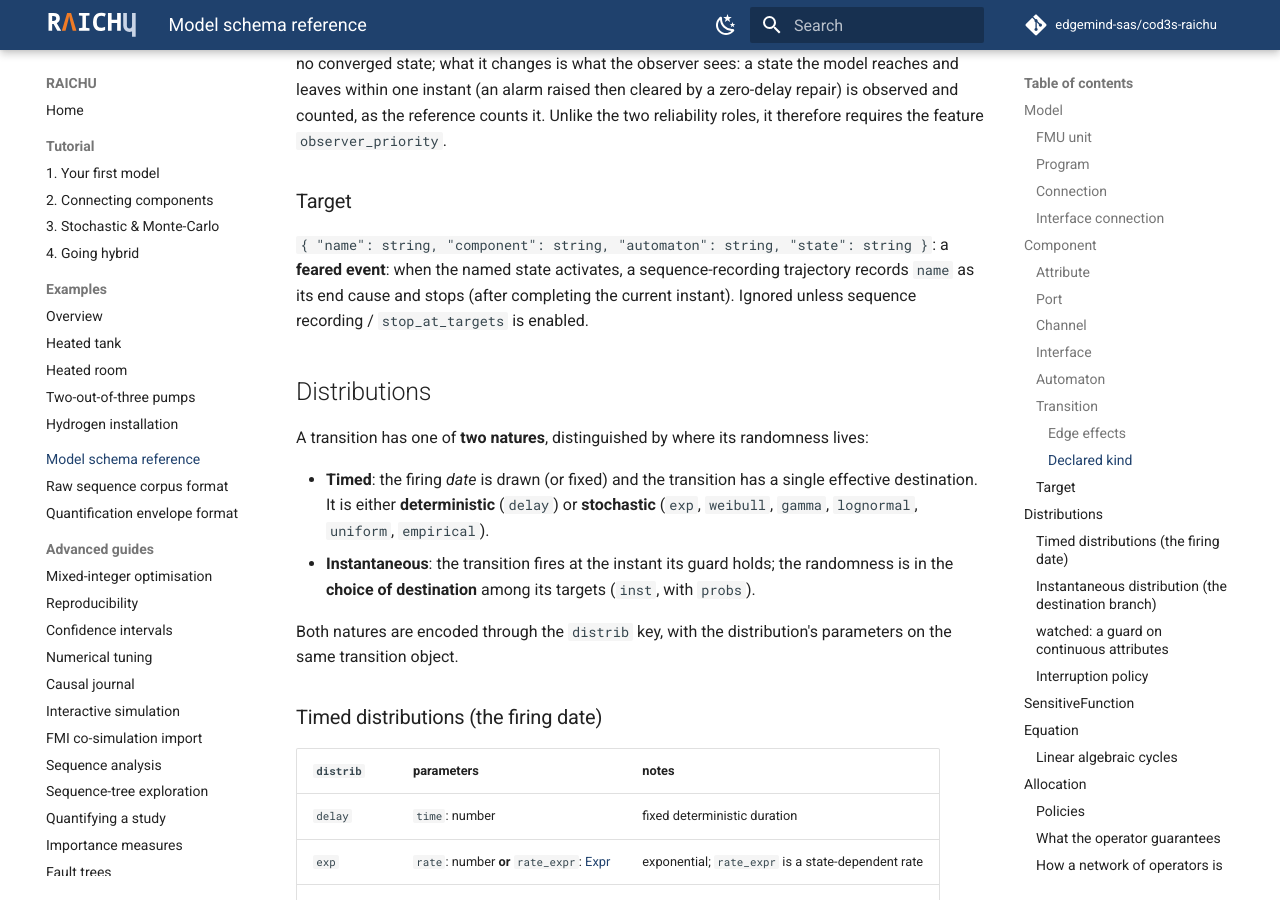
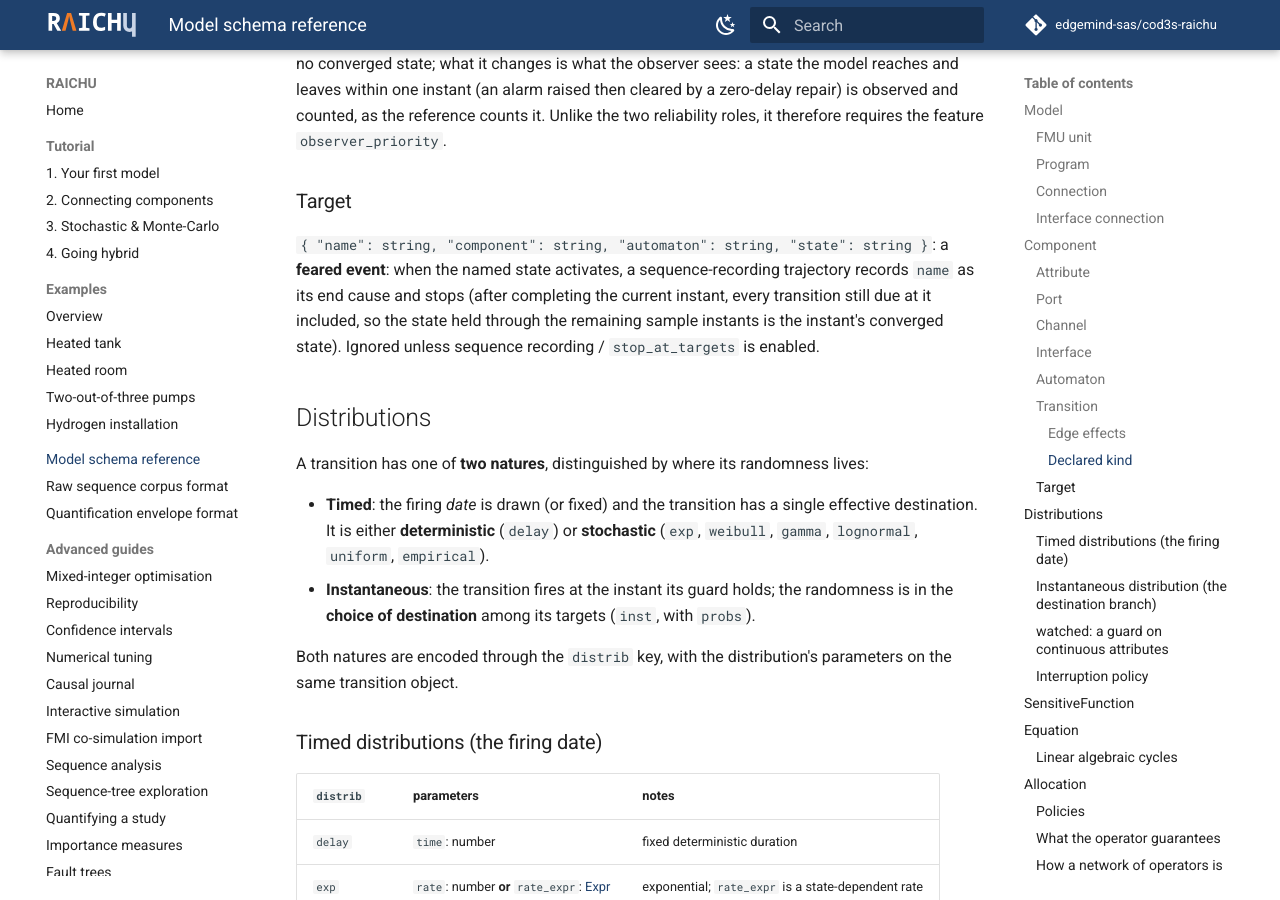
Before and after one commit to edgemind-sas/cod3s-raichu, an MkDocs documentation site: the page built from docs/reference/model-schema.md, in a window 1280 px wide and 900 px high, scrolled down 9028 px. Built offline with MkDocs 1.6.1 and Material for MkDocs 9.7.7, drawn with Linux system fonts in a browser that asks for light colours; comment, search, counter and statistics services are not loaded.

Commit message:
docs(core): state that a stop at a target latches the converged instant (#122)
A trajectory that stops at a target completes the instant first, every
transition still due at it included, so the state held through the remaining
sample instants is the instant's converged state. The engine comment claimed
the reference engine does the same; measured on a platform study it does not
(a start refusal drawn at the hit instant is recorded in its sequences yet
latched as a running backup), so the comment now names the departure.

Co-authored-by: Roland Donat <roland.donat@edgemind.net>

```diff
--- a/docs/reference/model-schema.md
+++ b/docs/reference/model-schema.md
@@ -367,8 +367,10 @@ reliability roles, it therefore requires the feature `observer_priority`.
 `{ "name": string, "component": string, "automaton": string, "state":
 string }`: a **feared event**: when the named state activates, a
 sequence-recording trajectory records `name` as its end cause and stops
-(after completing the current instant). Ignored unless sequence
-recording / `stop_at_targets` is enabled.
+(after completing the current instant, every transition still due at it
+included, so the state held through the remaining sample instants is the
+instant's converged state). Ignored unless sequence recording /
+`stop_at_targets` is enabled.
 
 ## Distributions
 
```
Also changed, not shown: 1 other file.
